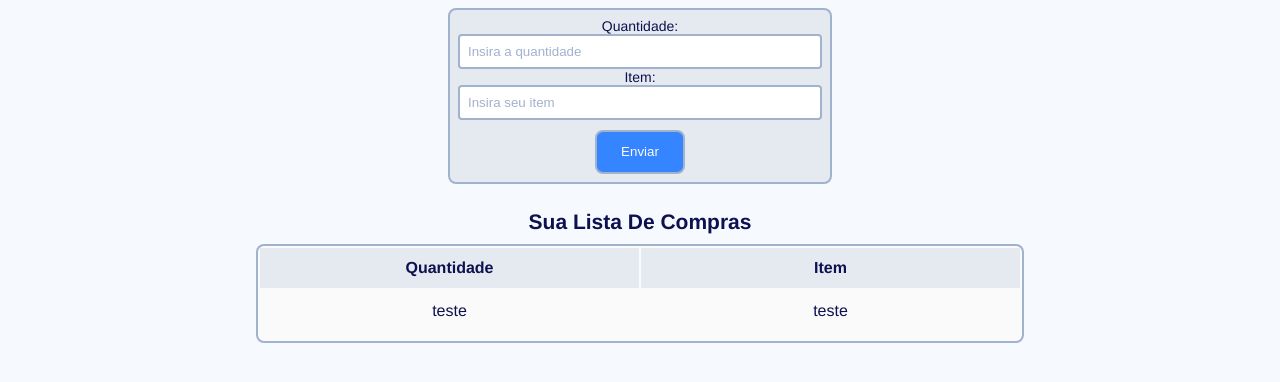
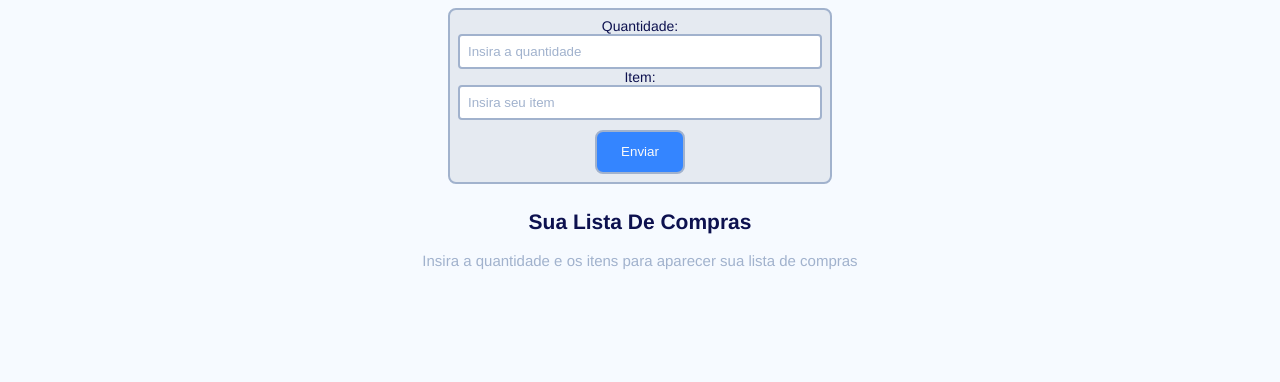
Before and after one commit to OMath1/MiniList, a plain HTML site: page index.html in a window 1280 px wide. Shown: the part 62-444 px from the top of the page. Drawn offline with Linux system fonts and the light colour scheme.

Commit message:
Update index.html

```diff
--- a/index.html
+++ b/index.html
@@ -51,12 +51,7 @@
                 <th>Item</th>
               </tr>
             </thead>
-            <tbody id="item-table">
-              <tr class="item">
-                <td class="info-quantidade">teste</td>
-                <td class="info-item">teste</td>
-              </tr>
-            </tbody>
+            <tbody id="item-table"></tbody>
           </table>
         </div>
 
```
